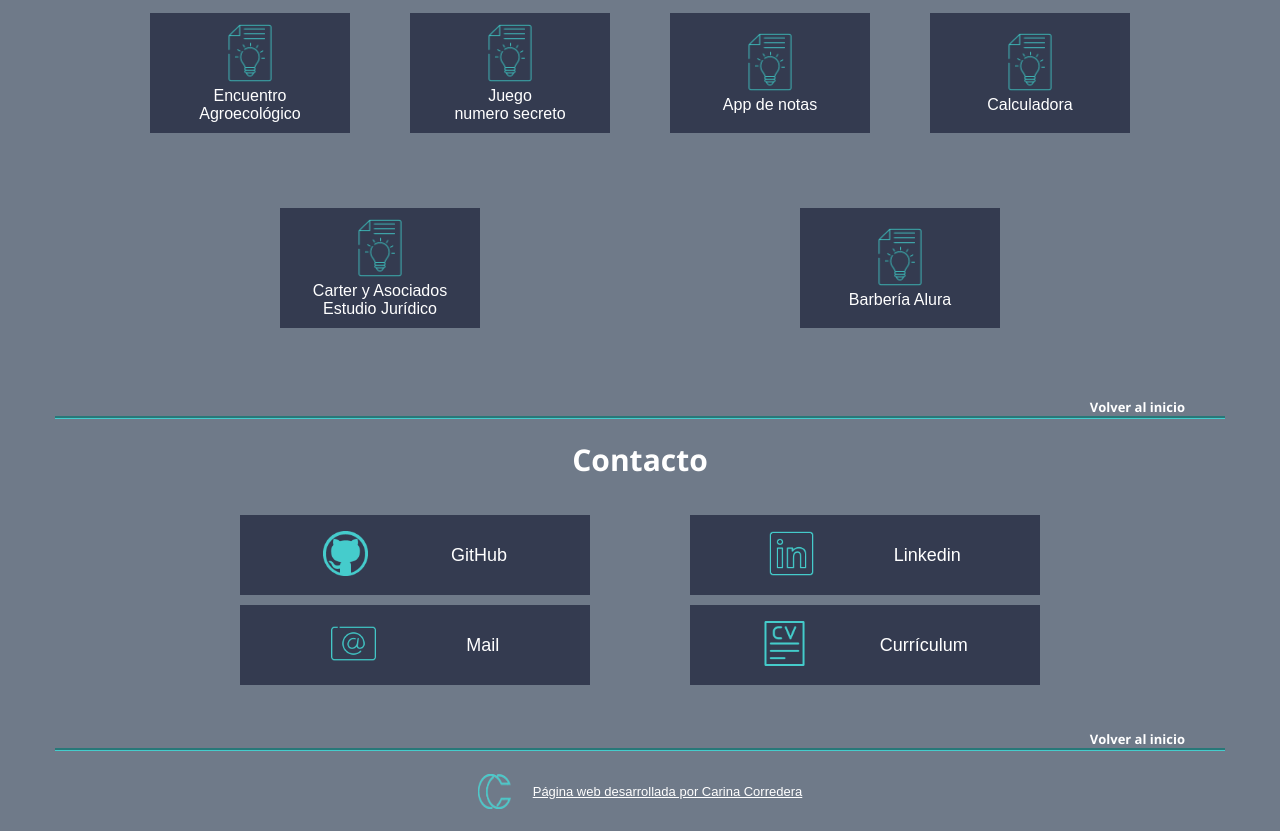
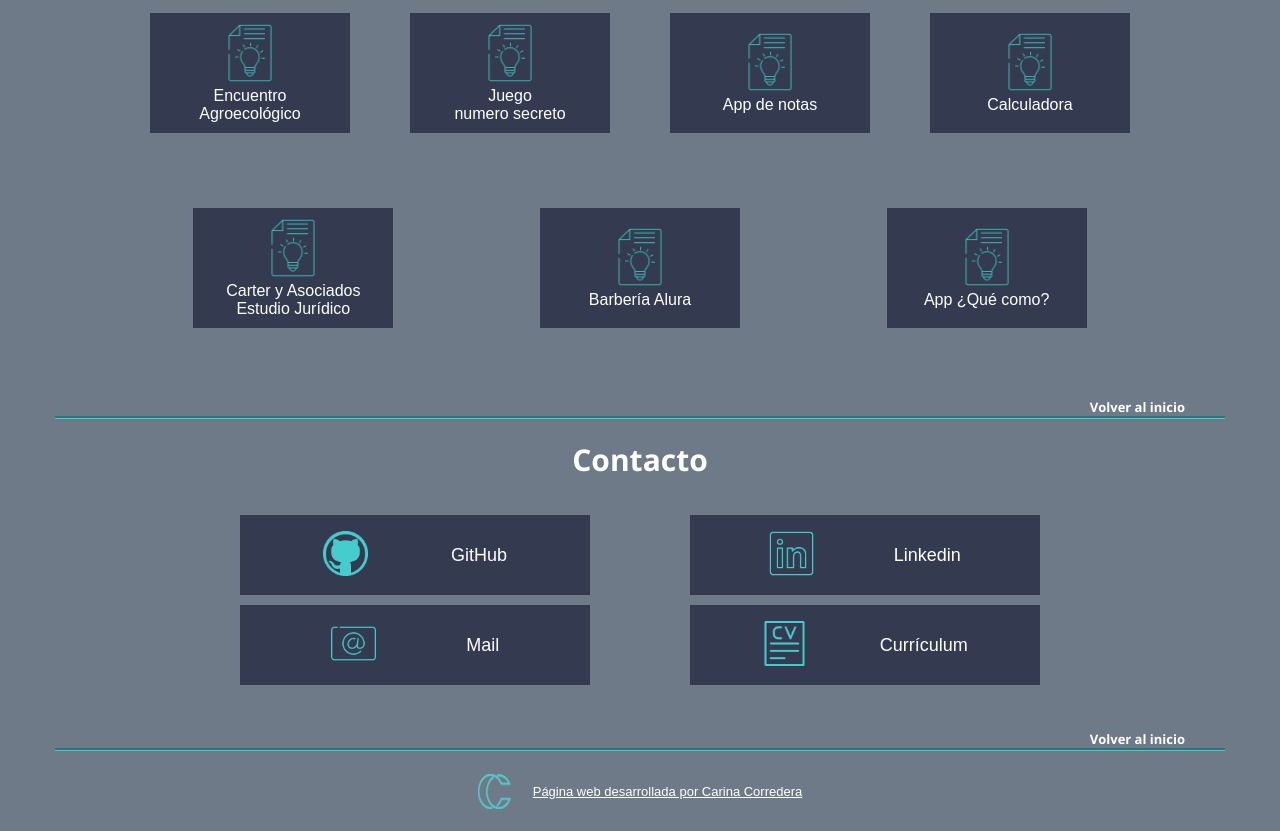
Before and after one commit to cari-corredera/porfolio, a plain HTML site: page index.html in a window 1280 px wide. Shown: the part 1708-2539 px from the top of the page. Drawn offline with nearby package versions, Linux system fonts and the light colour scheme; a web font is replaced by a local one.

Commit message:
Agregue nuevo proyecto

```diff
--- a/index.html
+++ b/index.html
@@ -213,6 +213,12 @@
                             <img src="img/proyecto.png" alt="Imagen hoja de proyecto"></a>
                             <p>Barbería Alura</p>
                         </li>
+
+                        <li class="img-proyectos">
+                            <a href="https://github.com/cari-corredera/appQueComo.git">
+                            <img src="img/proyecto.png" alt="Imagen hoja de proyecto"></a>
+                            <p>App ¿Qué como?</p>
+                        </li>
                     </ul>
                 </div>
 
```
